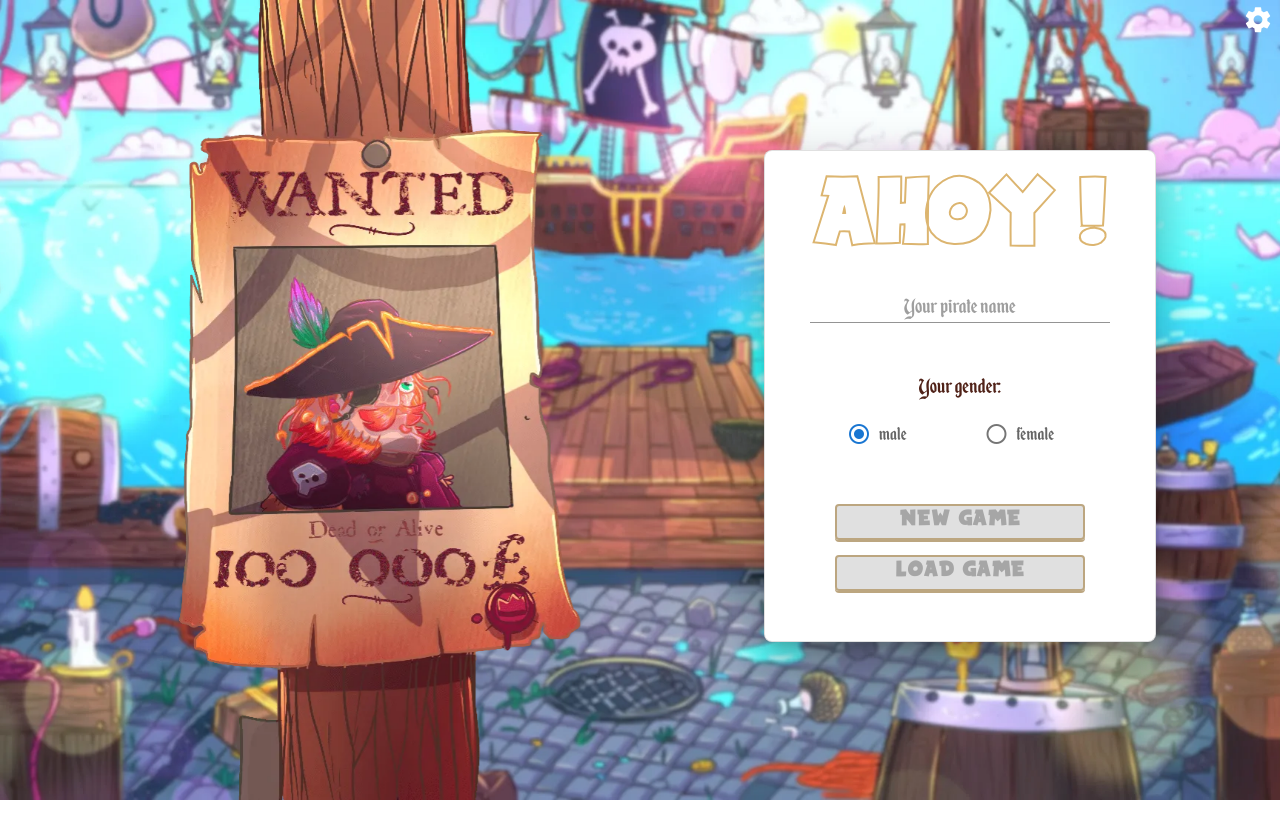
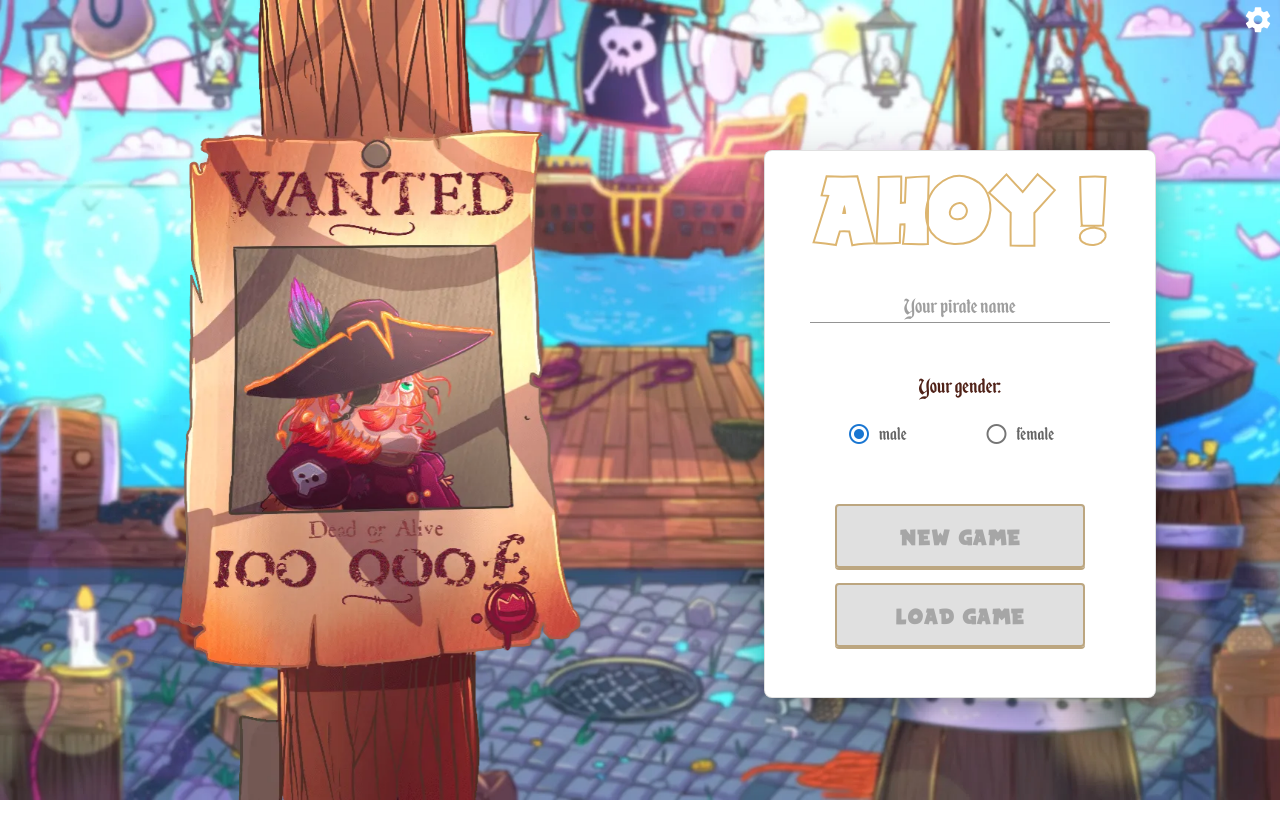
Before and after one commit to florianleux/Ahoy, a Vue app: page / in a window 1280 px wide. Shown: the top 838 px of the page. Built offline with nearby package versions, Linux system fonts and the light colour scheme.

Commit message:
fix: force button padding with !important
Add !important flag to button padding to override Vuetify's default
styles. This ensures the 30px vertical padding is properly applied.

- padding: 30px 15px !important;

```diff
--- a/src/App.vue
+++ b/src/App.vue
@@ -111,7 +111,7 @@ h1,
   }
 }
 .v-btn {
-  padding: 30px 15px;
+  padding: 30px 15px !important;
   * {
     font-size: 12px;
   }
```
